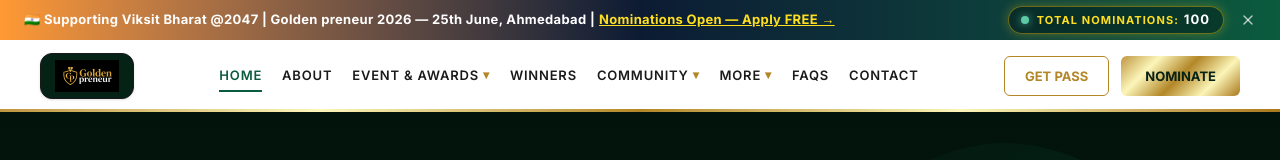
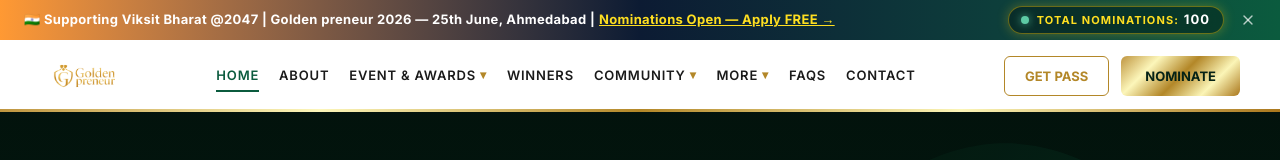
Before and after one commit to Hardikparmar2006/Goldenpreneur, a React (Vite) app: page / in a window 1280 px wide. Shown: the top 160 px of the page. Built offline with nearby package versions, Linux system fonts and the light colour scheme; no server answers; a web font is replaced by a local one.

Commit message:
Update layout to use new all-gold preneur logo without dark container background

```diff
--- a/src/components/Layout.tsx
+++ b/src/components/Layout.tsx
@@ -120,9 +120,7 @@ export default function Layout() {
 
         {/* Logo */}
         <Link to="/" className="flex items-center shrink-0" style={{ textDecoration: 'none', cursor: 'pointer', gap: '10px' }}>
-          <div className="bg-dark-green px-3.5 py-1.5 rounded-xl border border-gold-metallic/20 flex items-center shadow-sm hover:border-gold-metallic/40 transition-all duration-300">
-            <img src="/logo-gold.png" alt="Golden preneur" className="h-[28px] md:h-[32px] w-auto object-contain" />
-          </div>
+          <img src="/logo-gold.png" alt="Golden preneur" className="h-[38px] md:h-[44px] w-auto object-contain" />
         </Link>
 
         {/* Desktop Center Nav Links (reduced gap to prevent overflow) */}
```
Also changed, not shown: public/logo-gold.png.
